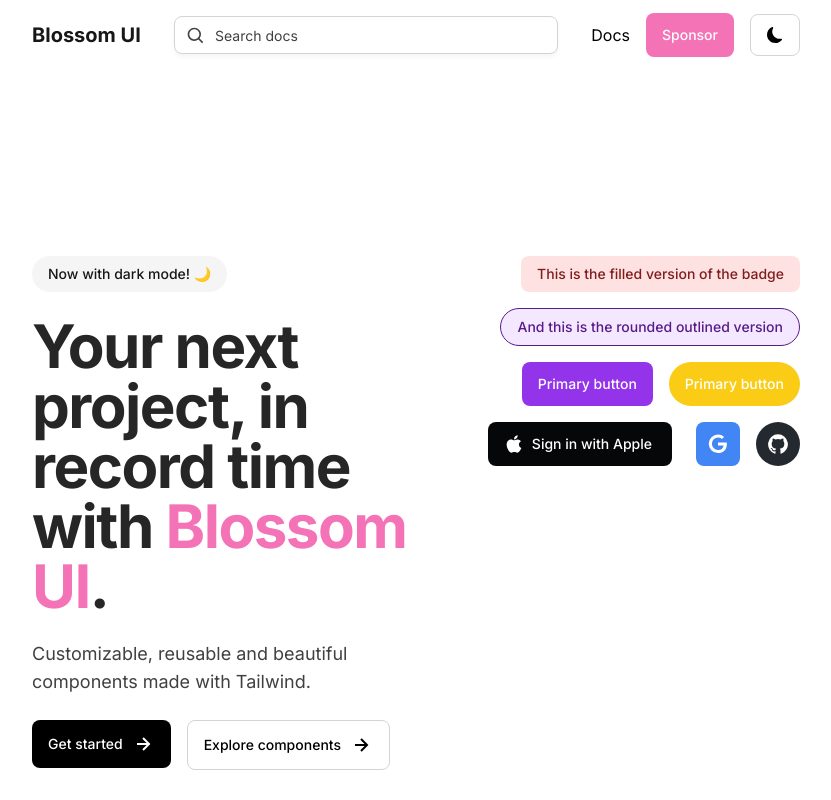
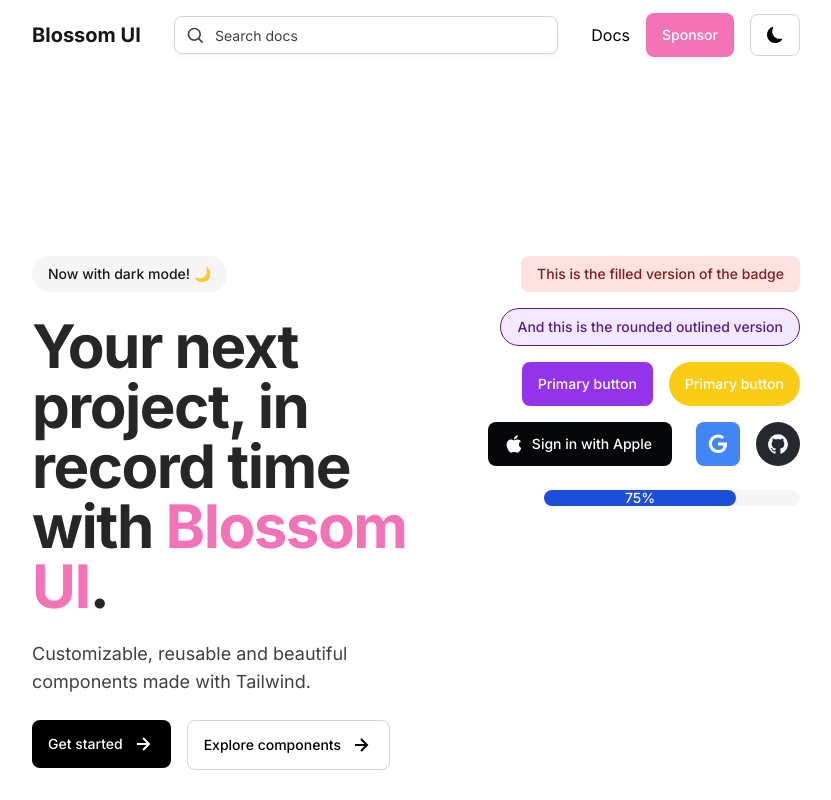
Before and after one commit to juanigarciadev/BlossomUI, a React (Vite) app: page / in a window 1280 px wide. Shown: the top 800 px of the page, without its empty margins (224-1055 px from the left). Built offline with nearby package versions, Linux system fonts and the light colour scheme.

Commit message:
Add: Progress bar

```diff
--- a/src/components/Home/Home.jsx
+++ b/src/components/Home/Home.jsx
@@ -44,7 +44,9 @@
             <GoogleIcon />
             <GithubIconRounded />
           </div>
-
+          <div className='w-8/12'>
+            <ProgressBar />
+          </div>
         </section>
       </main>
       <Characteristics />
--- a/src/components/UI/Progress/ProgressBar.jsx
+++ b/src/components/UI/Progress/ProgressBar.jsx
@@ -2,6 +2,10 @@
 
 export const ProgressBar = () => {
     return (
-        <div>Progress</div>
+        <div className='w-full h-4 rounded-full bg-neutral-100 dark:bg-neutral-700'>
+            <div className='flex justify-center items-center w-[75%] h-full rounded-full bg-blue-700'>
+                <span className='text-white font-medium text-sm'>75%</span>
+            </div>
+        </div>
     )
 }
```
